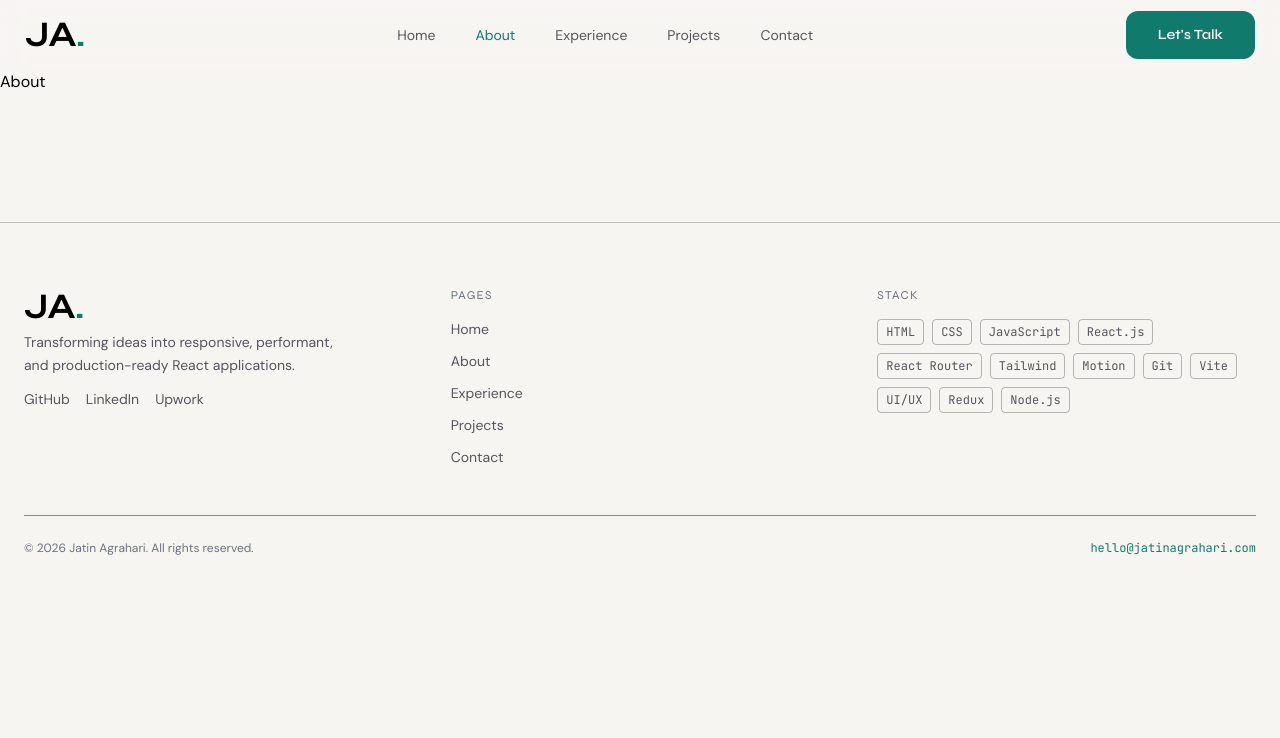
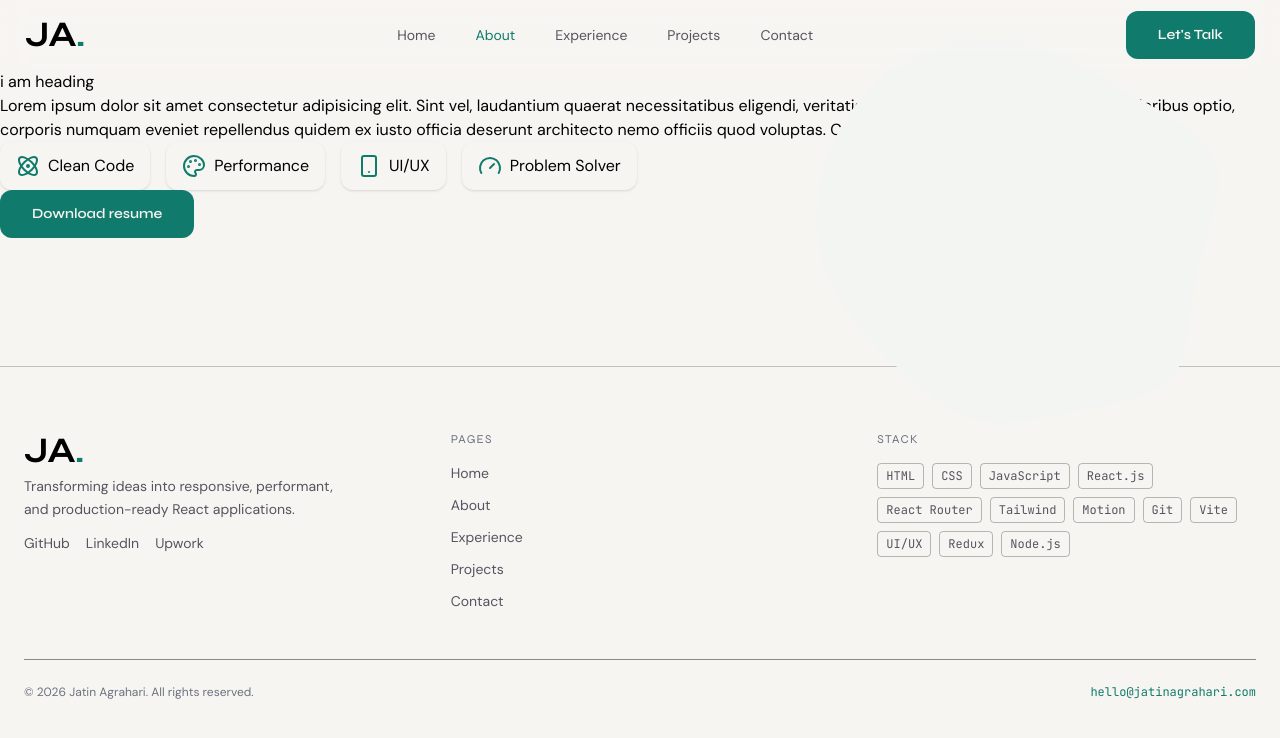
Before and after one commit to jatinagrahari/Jatin-Agrahari-Portfolio, a React (Vite) app: page /about in a window 1280 px wide. Shown: the top 738 px of the page. Built offline with nearby package versions, Linux system fonts and the light colour scheme.

Commit message:
about section created

```diff
--- a/src/assets/index.js
+++ b/src/assets/index.js
@@ -9,6 +9,7 @@ import framerLogo from "./framer.png";
 import mongodbLogo from "./mongodb.png";
 import nodejsLogo from "./nodejs.png";
 import reduxLogo from "./redux.png";
+import blob from "./blob.svg";
 
 export {
   htmlLogo,
--- a/src/pages/About/About.jsx
+++ b/src/pages/About/About.jsx
@@ -1,7 +1,65 @@
 import React from "react";
+import blob from "../../assets/blob.svg";
+import Button from "../../components/Ui/Button";
+import { Atom, Palette, Smartphone, Gauge } from "lucide-react";
 
 const About = () => {
-  return <div>About</div>;
+  const myTags = [
+    {
+      icon: Atom,
+      title: "Clean Code",
+    },
+    {
+      icon: Palette,
+      title: "Performance",
+    },
+    {
+      icon: Smartphone,
+      title: "UI/UX",
+    },
+    {
+      icon: Gauge,
+      title: "Problem Solver",
+    },
+  ];
+
+  return (
+    <div>
+      <div className="">
+        <div className="">
+          {/* left section  */}
+          <div className="">
+            <h2 className="">i am heading</h2>
+            <p className="">
+              Lorem ipsum dolor sit amet consectetur adipisicing elit. Sint vel,
+              laudantium quaerat necessitatibus eligendi, veritatis id minus
+              nulla illum saepe deleniti doloribus optio, corporis numquam
+              eveniet repellendus quidem ex iusto officia deserunt architecto
+              nemo officiis quod voluptas. Consequatur, aliquid asperiores?
+            </p>
+            <div className="flex flex-wrap gap-4">
+              {myTags.map((tag) => {
+                let Icon = tag.icon;
+
+                return (
+                  <div className="flex items-center gap-2 px-4 py-3  border/10 rounded-xl shadow-sm">
+                    <Icon className="text-dark-accent" />
+                    <span>{tag.title}</span>
+                  </div>
+                );
+              })}
+            </div>
+            <a href="/resume.pdf" download>
+              <Button children={"Download resume"} type={"primary"} />
+            </a>
+          </div>
+          <div className="absolute right-0 top-0 ">
+            <img src={blob} alt="" className="w-[500px] h-[500px]" />
+          </div>
+        </div>
+      </div>
+    </div>
+  );
 };
 
 export default About;
```
Also changed, not shown: src/assets/blob.svg (added).
